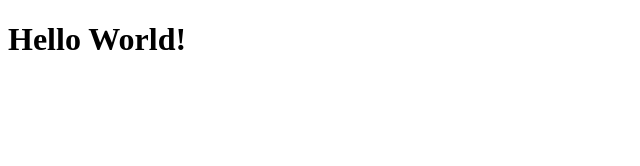
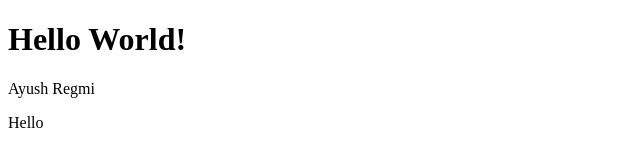
Before and after one commit to AjushRG/Smoother, a website: page index.html in a window 1280 px wide. Shown: the whole page, without its empty margins (0-640 px from the left). Drawn offline with Linux system fonts and the light colour scheme.

Commit message:
added npm and node

```diff
--- a/index.html
+++ b/index.html
@@ -8,5 +8,7 @@
   </head>
   <body>
     <h1>Hello World!</h1>
+    <p>Ayush Regmi</p>
+    <p>Hello</p>
   </body>
 </html>
```
Also changed, not shown: package.json (added, +24 -0 lines), 2 other files.
